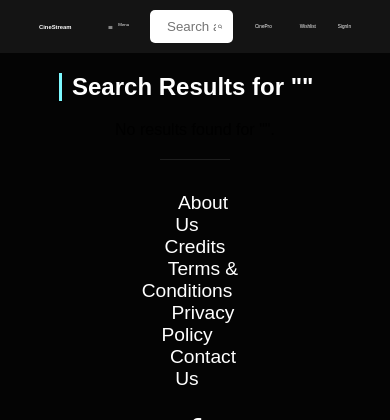
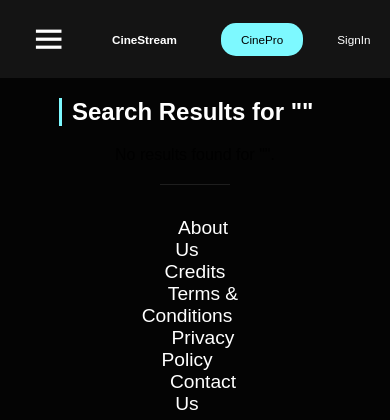
Before and after one commit to Fury174k/CineStream, a Django app: page /search/ in a window 390 px wide. Shown: the top 420 px of the page. Run offline with Django 5.2, Linux system fonts and the light colour scheme; data that the repository does not hold is empty.

Commit message:
page dynamics improved

```diff
--- a/Templates/home.html
+++ b/Templates/home.html
@@ -4,8 +4,6 @@
 {% load static %}
 <link rel="stylesheet" href='{% static "css/home.css" %}' />
 <script type="text/javascript" src="{% static 'js/home.js' %}"></script>
-<script type="text/javascript" src="{% static 'js/suggestions.js' %}"></script>
-
 <div class="main__container">
   <div class="poster-section">
     <div id="backdrop-container">
--- a/Templates/navbar.html
+++ b/Templates/navbar.html
@@ -1,5 +1,6 @@
 <nav>
-<a href="{% url 'home' %}" id="logo">CineStream</a>
+    <button id="nav-buttonm"><i style="font-size: 2.4rem;" class="bx bx-menu"></i></button>
+    <a href="{% url 'home' %}" id="logo">CineStream</a>
     <button id="nav-button"><i class="bx bx-menu"></i>Menu</button>
     <div class="search-container">
         <form action="{% url 'search' %}" method="get">
--- a/static/css/base.css
+++ b/static/css/base.css
@@ -21,7 +21,7 @@
   background-color: var(--nav-bg-color);
   width: 100vw;
   display: grid;
-  grid-template-columns: auto auto 1fr auto  auto auto;
+  grid-template-columns: auto auto 1fr auto auto auto;
   gap: 16px;
   align-items: center;
   padding: 10px;
@@ -29,7 +29,7 @@
 }
 
 nav #logo {
-  font-size: 1.5vw;
+  font-size: 1.8vw; /* Increased font size */
   font-weight: 900;
   color: var(--header-text-color);
   padding: 0px 10px 0px 0px;
@@ -39,21 +39,21 @@
 nav #nav-button {
   border: none;
   border-radius: 10px;
-  font-size: 1.1vw;
+  font-size: 1.4vw; /* Increased font size */
   background-color: transparent;
   color: var(--header-text-color);
   padding: 0px 5px 5px 5px;
   cursor: pointer;
 }
 
-nav #nav-button:hover{
-  background-color: #222
-  }
+nav #nav-button:hover {
+  background-color: #222;
+}
 
 nav #nav-button i {
   padding: 0px 5px 0px 5px;
   transform: translateY(4px);
-  font-size: 1.5vw;
+  font-size: 1.8vw; /* Increased font size */
 }
 
 nav input[type="text"] {
@@ -63,12 +63,12 @@
   border-radius: 5px;
 }
 
-.search-container{
+.search-container {
   position: relative;
   max-width: 700px;
 }
 
-.search-container button{
+.search-container button {
   border: none;
   background-color: transparent;
 }
@@ -78,7 +78,7 @@
   right: 10px;
   top: 50%;
   transform: translateY(-50%);
-  font-size: 1.3vw;
+  font-size: 1.6vw; /* Increased font size */
   font-weight: 500;
   cursor: pointer;
   z-index: 5;
@@ -87,37 +87,36 @@
 }
 
 nav a, nav #search-icon {
-  font-size: 1.2vw;
+  font-size: 1.5vw; /* Increased font size */
   cursor: pointer;
   color: var(--header-text-color);
   text-decoration: none;
 }
 
-nav #pricing{
+nav #pricing {
   font-weight: 300;
   border-radius: 5px;
   padding: 6px;
 }
 
 nav #sign-up {
-  font-size: 1.1vw;
+  font-size: 1.5vw; /* Increased font size */
   padding: 6px;
   color: var(--header-text-color);
   border-radius: 5px;
   text-decoration: none;
 }
 
-nav a:not(#logo):hover{
+nav a:not(#logo):hover {
   background-color: #222222;
 }
 
-nav #wishlist{
+nav #wishlist {
   padding: 6px;
   border-radius: 5px;
 }
 
-
-body{
+body {
   background-color: var(--main-bg-color);
 }
 
@@ -313,3 +312,44 @@
   top: 10px;
   right: 10px;
 }
+
+/* Mobile styles */
+@media (max-width: 768px) {
+  nav {
+    display: flex;
+    justify-content: space-between;
+    padding-inline: 5vw;
+  }
+
+  .search-container, #wishlist, #nav-button {
+    display: none;
+  }
+
+  #nav-buttonm {
+    display: block; /* Ensure it is displayed */
+    border: white;
+    background: transparent;
+    font-size: 2.4vw; /* Increased font size */
+    padding: 10px;
+    color: var(--header-text-color);
+    background-color: transparent; /* Removed background color */
+  }
+
+  nav #pricing {
+    background-color: var(--website-theme-color);
+    color: #000;
+    padding: 10px 20px;
+    border-radius: 15px;
+    text-decoration: none;
+  }
+
+  nav #pricing:hover {
+    background-color: #fff;
+    color: var(--website-theme-color);
+  }
+
+  /* Updating font sizes */
+  nav #logo, #pricing, nav #auth-link{
+    font-size: 3vw; /* Increased font size */
+  }
+}
```
Also changed, not shown: static/css/home.css (+66 -5 lines), static/Images/icons/favicon.ico (renamed from static/Images/icons/favicon.png).
